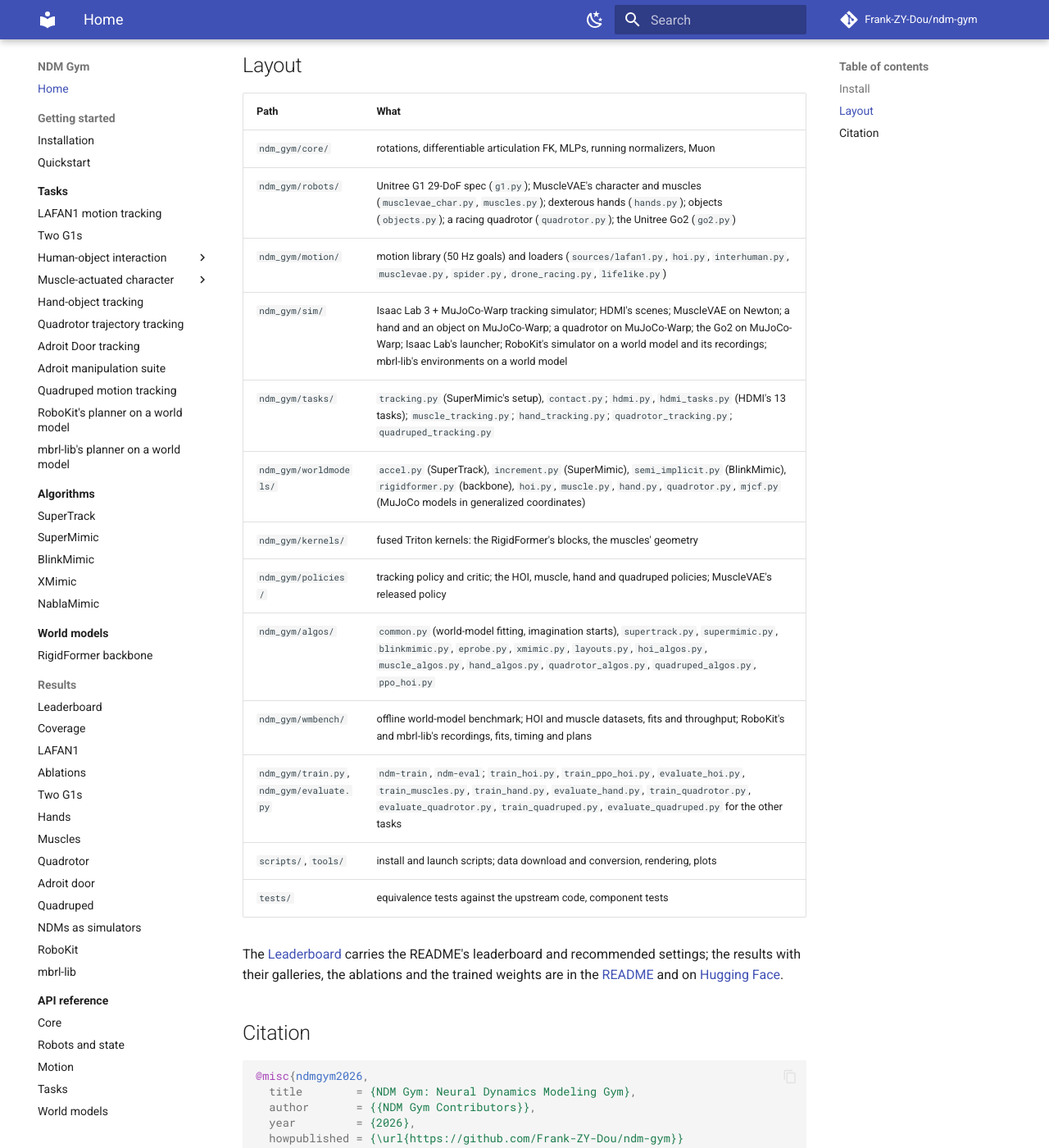
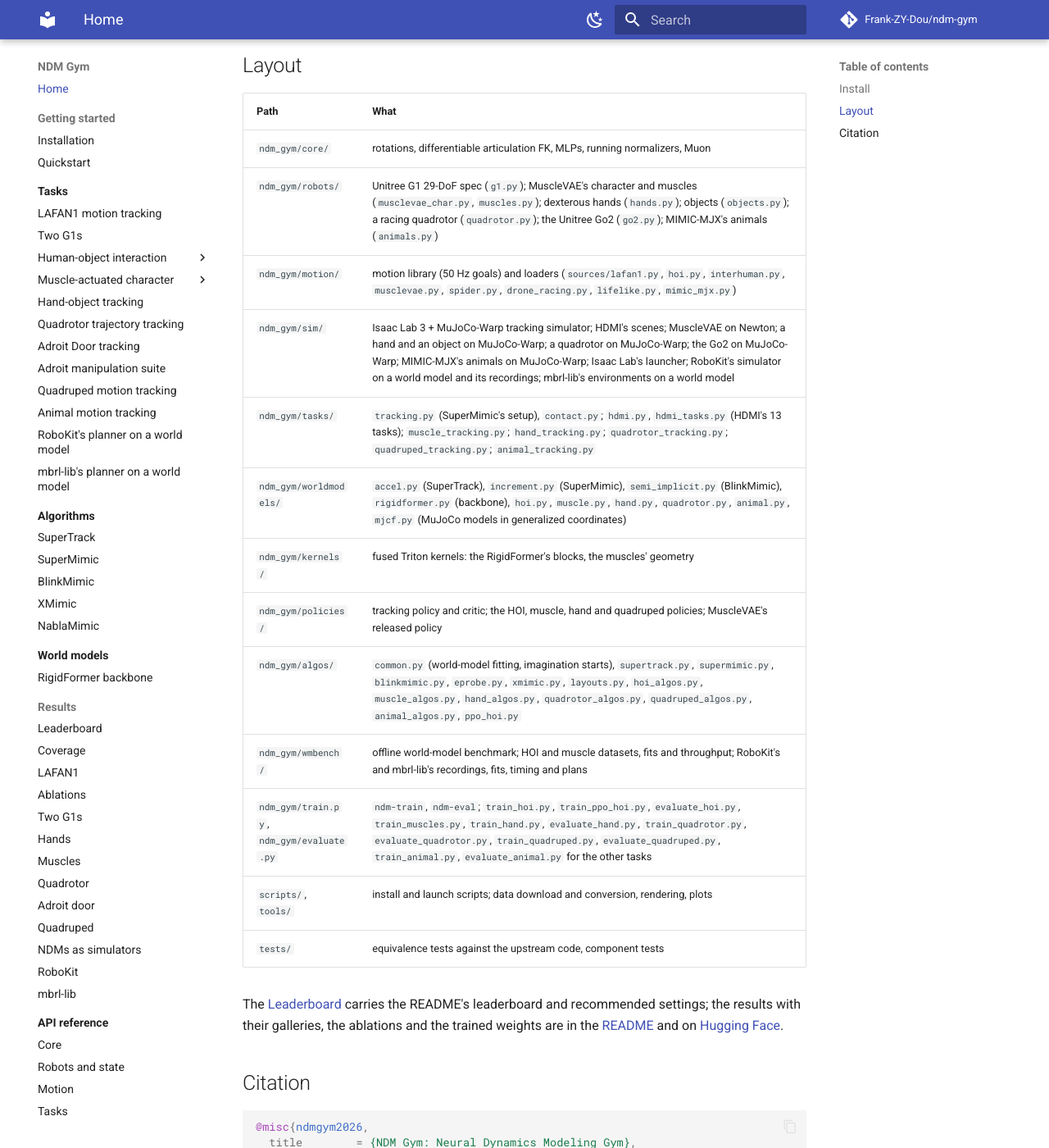
Before and after one commit to Frank-ZY-Dou/ndm-gym, an MkDocs documentation site: the page built from docs/index.md, in a window 1280 px wide and 1400 px high, scrolled down 1066 px. Shown: the whole window at 82% size. Built offline with MkDocs 1.6.1 and Material for MkDocs 9.7.7, drawn with Linux system fonts in a browser that asks for light colours; comment, search, counter and statistics services are not loaded.

Commit message:
docs: the animal tracking task's page (bodies, the rat's activations, task, method), in the navigation, the task list and the code map

```diff
--- a/docs/index.md
+++ b/docs/index.md
@@ -40,16 +40,16 @@ See [installation options](installation.md) and the [Quickstart](quickstart.md)
 | Path | What |
 |---|---|
 | `ndm_gym/core/` | rotations, differentiable articulation FK, MLPs, running normalizers, Muon |
-| `ndm_gym/robots/` | Unitree G1 29-DoF spec (`g1.py`); MuscleVAE's character and muscles (`musclevae_char.py`, `muscles.py`); dexterous hands (`hands.py`); objects (`objects.py`); a racing quadrotor (`quadrotor.py`); the Unitree Go2 (`go2.py`) |
-| `ndm_gym/motion/` | motion library (50 Hz goals) and loaders (`sources/lafan1.py`, `hoi.py`, `interhuman.py`, `musclevae.py`, `spider.py`, `drone_racing.py`, `lifelike.py`) |
-| `ndm_gym/sim/` | Isaac Lab 3 + MuJoCo-Warp tracking simulator; HDMI's scenes; MuscleVAE on Newton; a hand and an object on MuJoCo-Warp; a quadrotor on MuJoCo-Warp; the Go2 on MuJoCo-Warp; Isaac Lab's launcher; RoboKit's simulator on a world model and its recordings; mbrl-lib's environments on a world model |
-| `ndm_gym/tasks/` | `tracking.py` (SuperMimic's setup), `contact.py`; `hdmi.py`, `hdmi_tasks.py` (HDMI's 13 tasks); `muscle_tracking.py`; `hand_tracking.py`; `quadrotor_tracking.py`; `quadruped_tracking.py` |
-| `ndm_gym/worldmodels/` | `accel.py` (SuperTrack), `increment.py` (SuperMimic), `semi_implicit.py` (BlinkMimic), `rigidformer.py` (backbone), `hoi.py`, `muscle.py`, `hand.py`, `quadrotor.py`, `mjcf.py` (MuJoCo models in generalized coordinates) |
+| `ndm_gym/robots/` | Unitree G1 29-DoF spec (`g1.py`); MuscleVAE's character and muscles (`musclevae_char.py`, `muscles.py`); dexterous hands (`hands.py`); objects (`objects.py`); a racing quadrotor (`quadrotor.py`); the Unitree Go2 (`go2.py`); MIMIC-MJX's animals (`animals.py`) |
+| `ndm_gym/motion/` | motion library (50 Hz goals) and loaders (`sources/lafan1.py`, `hoi.py`, `interhuman.py`, `musclevae.py`, `spider.py`, `drone_racing.py`, `lifelike.py`, `mimic_mjx.py`) |
+| `ndm_gym/sim/` | Isaac Lab 3 + MuJoCo-Warp tracking simulator; HDMI's scenes; MuscleVAE on Newton; a hand and an object on MuJoCo-Warp; a quadrotor on MuJoCo-Warp; the Go2 on MuJoCo-Warp; MIMIC-MJX's animals on MuJoCo-Warp; Isaac Lab's launcher; RoboKit's simulator on a world model and its recordings; mbrl-lib's environments on a world model |
+| `ndm_gym/tasks/` | `tracking.py` (SuperMimic's setup), `contact.py`; `hdmi.py`, `hdmi_tasks.py` (HDMI's 13 tasks); `muscle_tracking.py`; `hand_tracking.py`; `quadrotor_tracking.py`; `quadruped_tracking.py`; `animal_tracking.py` |
+| `ndm_gym/worldmodels/` | `accel.py` (SuperTrack), `increment.py` (SuperMimic), `semi_implicit.py` (BlinkMimic), `rigidformer.py` (backbone), `hoi.py`, `muscle.py`, `hand.py`, `quadrotor.py`, `animal.py`, `mjcf.py` (MuJoCo models in generalized coordinates) |
 | `ndm_gym/kernels/` | fused Triton kernels: the RigidFormer's blocks, the muscles' geometry |
 | `ndm_gym/policies/` | tracking policy and critic; the HOI, muscle, hand and quadruped policies; MuscleVAE's released policy |
-| `ndm_gym/algos/` | `common.py` (world-model fitting, imagination starts), `supertrack.py`, `supermimic.py`, `blinkmimic.py`, `eprobe.py`, `xmimic.py`, `layouts.py`, `hoi_algos.py`, `muscle_algos.py`, `hand_algos.py`, `quadrotor_algos.py`, `quadruped_algos.py`, `ppo_hoi.py` |
+| `ndm_gym/algos/` | `common.py` (world-model fitting, imagination starts), `supertrack.py`, `supermimic.py`, `blinkmimic.py`, `eprobe.py`, `xmimic.py`, `layouts.py`, `hoi_algos.py`, `muscle_algos.py`, `hand_algos.py`, `quadrotor_algos.py`, `quadruped_algos.py`, `animal_algos.py`, `ppo_hoi.py` |
 | `ndm_gym/wmbench/` | offline world-model benchmark; HOI and muscle datasets, fits and throughput; RoboKit's and mbrl-lib's recordings, fits, timing and plans |
-| `ndm_gym/train.py`, `ndm_gym/evaluate.py` | `ndm-train`, `ndm-eval`; `train_hoi.py`, `train_ppo_hoi.py`, `evaluate_hoi.py`, `train_muscles.py`, `train_hand.py`, `evaluate_hand.py`, `train_quadrotor.py`, `evaluate_quadrotor.py`, `train_quadruped.py`, `evaluate_quadruped.py` for the other tasks |
+| `ndm_gym/train.py`, `ndm_gym/evaluate.py` | `ndm-train`, `ndm-eval`; `train_hoi.py`, `train_ppo_hoi.py`, `evaluate_hoi.py`, `train_muscles.py`, `train_hand.py`, `evaluate_hand.py`, `train_quadrotor.py`, `evaluate_quadrotor.py`, `train_quadruped.py`, `evaluate_quadruped.py`, `train_animal.py`, `evaluate_animal.py` for the other tasks |
 | `scripts/`, `tools/` | install and launch scripts; data download and conversion, rendering, plots |
 | `tests/` | equivalence tests against the upstream code, component tests |
 
--- a/mkdocs.yml
+++ b/mkdocs.yml
@@ -105,6 +105,7 @@ nav:
       - Adroit Door tracking: tasks/adroit_door.md
       - Adroit manipulation suite: tasks/adroit_suite.md
       - Quadruped motion tracking: tasks/quadruped.md
+      - Animal motion tracking: tasks/animals.md
       - RoboKit's planner on a world model: tasks/robokit.md
       - "mbrl-lib's planner on a world model": tasks/mbrl.md
   - Algorithms:
```
Also changed, not shown: docs/tasks.md (+1 -0 lines), docs/tasks/animals.md (added, +65 -0 lines).
